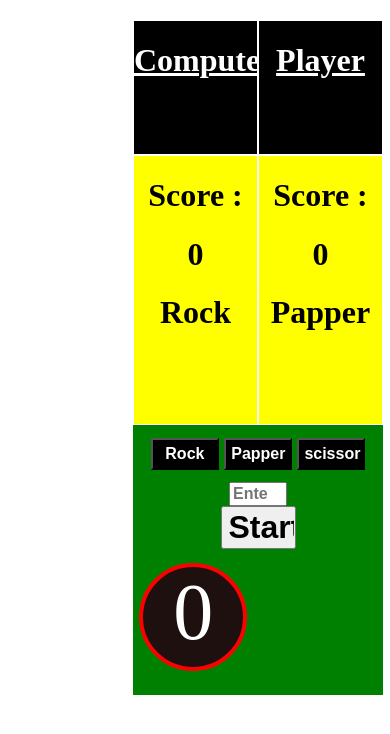
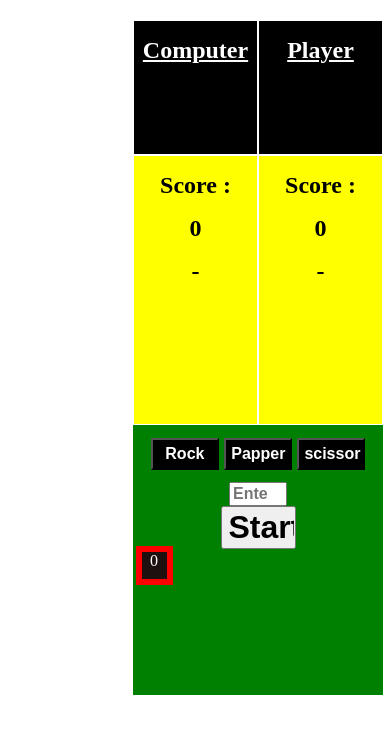
Before and after one commit to Prakashchandra-007/rock-papper-scissors, a plain HTML site: page index.html in a window 390 px wide. Shown: the top 734 px of the page. Drawn offline with Linux system fonts and the light colour scheme.

Commit message:
counter responsive

```diff
--- a/css/style.css
+++ b/css/style.css
@@ -29,10 +29,16 @@
     text-decoration: underline;
     color: white
 }
+.header h1{
+    font-size:150%;
+}
 .choose{
     background-color:yellow;
     border: 1px solid white;
     text-align: center;
+}
+.choose{
+    font-size:75%;
 }
 .score{
     background-color:blue;
@@ -86,19 +92,19 @@
 
 #leftRound{
 
-    height: 40px;
-    border: 4px solid red;
-    border-radius: 50%;
+    position: relative;
+    border: .4rem solid red;
+    /* border-radius: 50%; */
     z-index: 99;
     background-color: rgb(31, 16, 16);
-    height: 100px;
-    width: 100px;
+    height: 10%;
+    width: 10%;
     color: white;
     text-align: center;
-    position: relative;
-    bottom: 122%;
-    left: 5%;
-    font-size: 5em;
+
+    bottom: 1%;
+    left: 1%;
+    font-size: 100%;
     overflow: hidden;
 }
 .modal{
@@ -124,5 +130,6 @@
 
 }
 .modal .modalBox h1{
+    font-size:100%;
     margin-top: 10%;
 }
--- a/index.html
+++ b/index.html
@@ -4,7 +4,7 @@
     <meta charset="UTF-8">
     <meta http-equiv="X-UA-Compatible" content="IE=edge">
     <meta name="viewport" content="width=device-width, initial-scale=1.0">
-    <title>Document</title>
+    <title>Game</title>
     <link rel="stylesheet" href="./css/style.css">
 
 </head>
@@ -14,8 +14,8 @@
             <div class="main">
                 <div class="header"><h1>Computer</h1></div>
                 <div class="header"><h1>Player</h1></div>
-                <div class="choose"><h1>Score :</h1><h1 id="score1">0</h1><h1 id="compChoose">Rock</h1></div>
-                <div class="choose"><h1>Score :</h1><h1 id="score2">0</h1><h1 id="userChoose">Papper</h1></div>
+                <div class="choose"><h1>Score :</h1><h1 id="score1">0</h1><h1 id="compChoose">-</h1></div>
+                <div class="choose"><h1>Score :</h1><h1 id="score2">0</h1><h1 id="userChoose">-</h1></div>
                 <div class="oparation">
                     <div class="keys">
                         <button id="rockBtn" value="rock">Rock</button>
@@ -23,9 +23,10 @@
                         <button id="scissorBtn" value="scissor">scissor</button>
                     </div>
                     <div class="start"><input type="number" placeholder="Enter rounds" name="rounds" id="n-rounds"></br><input type="button" id="startBtn" value="Start"></div>
+                    <div id="leftRound">0</div>
                 </div>
 
-                <div id="leftRound">0</div>
+
             </div>
 
         </div>
```
